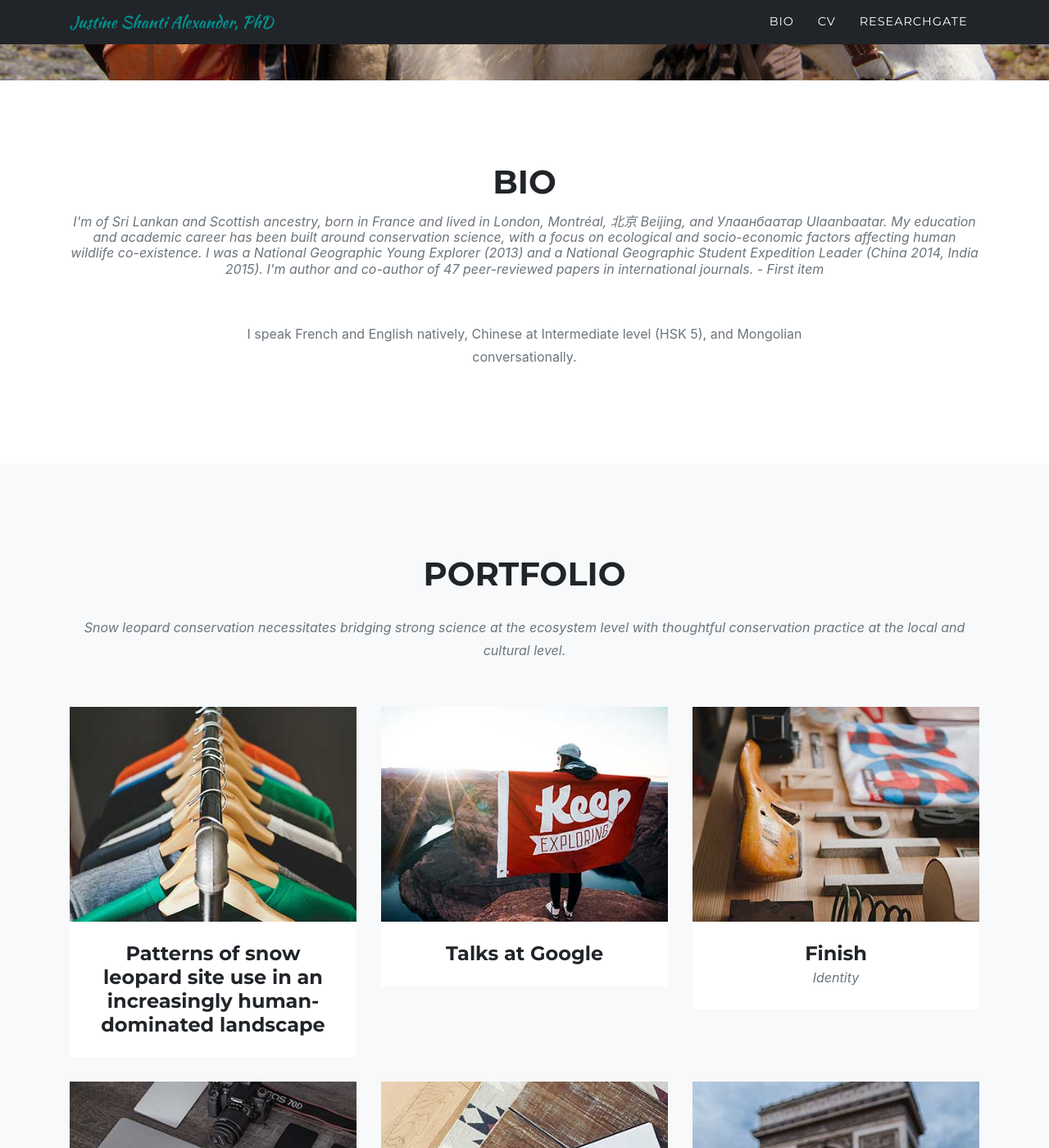
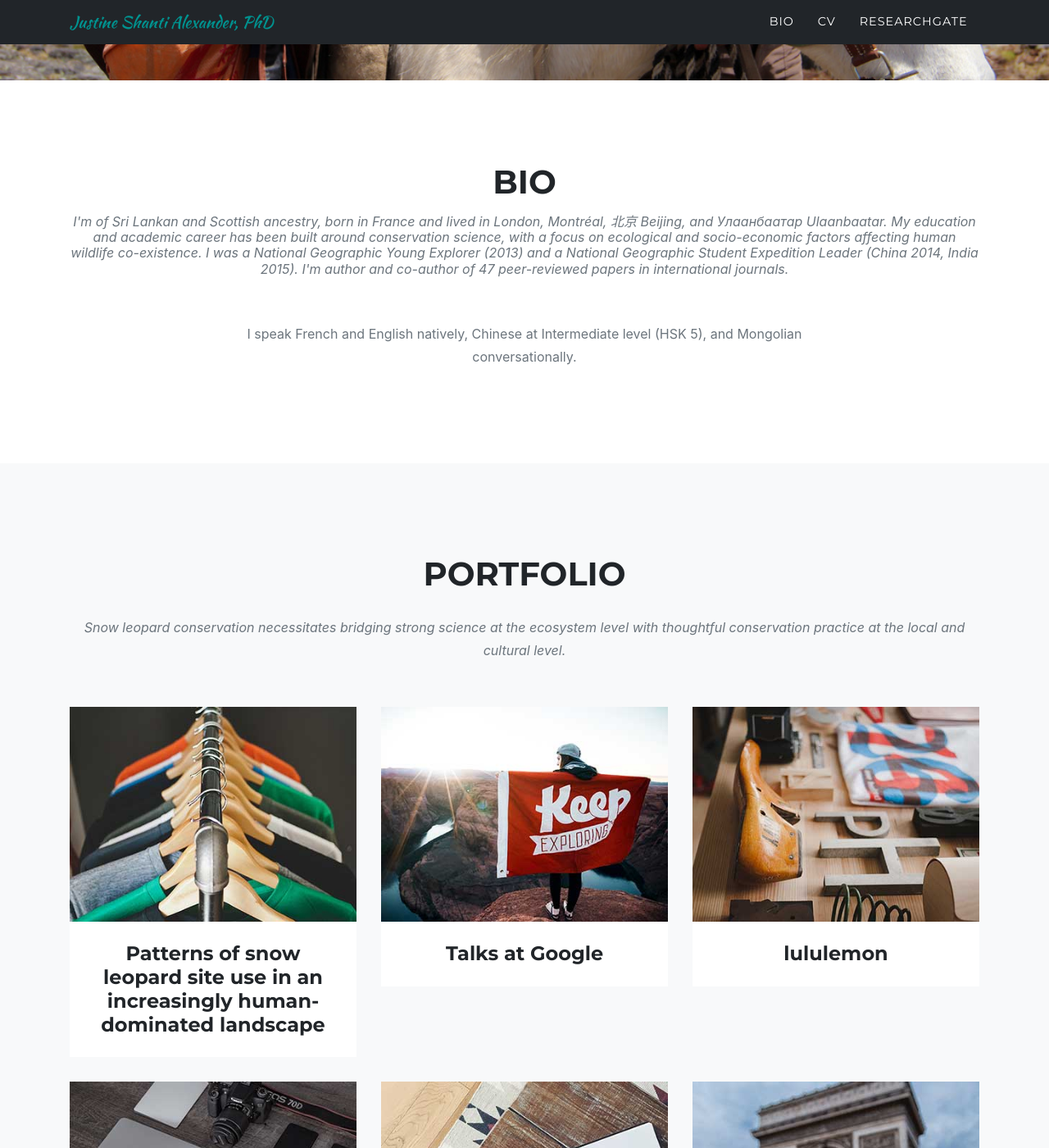
Before and after one commit to van-8/justine, a Jekyll site: the page built from index.md, in a window 1280 px wide and 1400 px high, scrolled down 631 px. Shown: the whole window at 82% size. Built offline with Jekyll 4.4.1, drawn with Linux system fonts in a browser that asks for light colours; some web fonts are replaced; some of the changed text lies outside the part shown.

```diff
--- a/_data/sitetext.yml
+++ b/_data/sitetext.yml
@@ -18,7 +18,7 @@ en: &DEFAULT_EN
 
   about:
     title: "Bio"
-    text: I'm of Sri Lankan and Scottish ancestry, born in France and lived in London, Montréal, 北京 Beijing, and Улаанбаатар Ulaanbaatar. My education and academic career has been built around conservation science, with a focus on ecological and socio-economic factors affecting human wildlife co-existence. I was a National Geographic Young Explorer (2013) and a National Geographic Student Expedition Leader (China 2014, India 2015). I'm author and co-author of 47 peer-reviewed papers in international journals. - First item
+    text: I'm of Sri Lankan and Scottish ancestry, born in France and lived in London, Montréal, 北京 Beijing, and Улаанбаатар Ulaanbaatar. My education and academic career has been built around conservation science, with a focus on ecological and socio-economic factors affecting human wildlife co-existence. I was a National Geographic Young Explorer (2013) and a National Geographic Student Expedition Leader (China 2014, India 2015). I'm author and co-author of 47 peer-reviewed papers in international journals.
     body: "I speak French and English natively, Chinese at Intermediate level (HSK 5), and Mongolian conversationally. "
     section: about
 
@@ -28,7 +28,7 @@ en: &DEFAULT_EN
     section: services
     list:
       - title: "[Engagement](https://en.wikipedia.org/wiki/Markdown)"
-        desc: "Snow leopard conservation necessitates bridging **strong science** at the ecosystem level with **conservation practice** that requires a thoughtful strategy to **respect and engage with local culture.**  - First item - First item"
+        desc: "Snow leopard conservation necessitates bridging **strong science** at the ecosystem level with **conservation practice** that requires a thoughtful strategy to **respect and engage with local culture.**"
         icon: fab fa-people
       - title: "Conservation"
         desc: "Lorem ipsum dolor sit amet, consectetur adipisicing elit. Minima maxime quam architecto quo inventore harum ex magni, dicta impedit."
```
Also changed, not shown: _portfolio/project3.md (+5 -5 lines), _portfolio/project4.md (+4 -4 lines), _portfolio/project5.md (+4 -4 lines), _portfolio/project6.md (+4 -4 lines).
